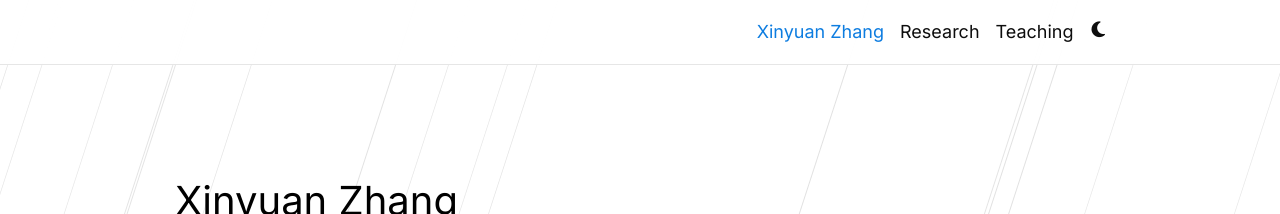
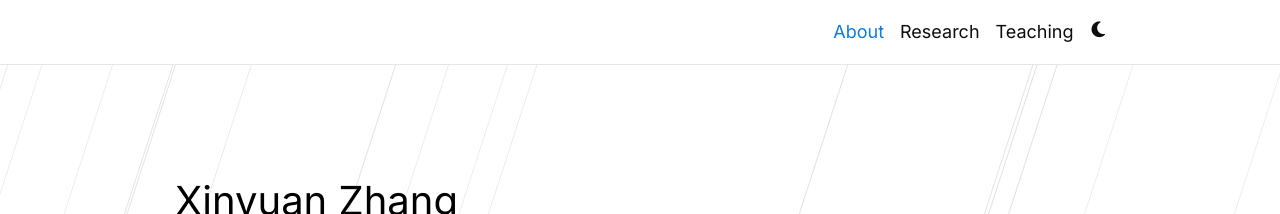
Before and after one commit to xyz2023ca/xyz2023ca.github.io, a Jekyll site: the page built from _pages/about.md, in a window 1280 px wide. Shown: the top 214 px of the page. Built offline with Jekyll 4.4.1, drawn with Linux system fonts in a browser that asks for light colours; full-size pictures stand in for the smaller copies a plugin makes; comment, search, counter and statistics services are not loaded; a style sheet for code colours, icons or effects is not loaded.

Commit message:
Update about.md

```diff
--- a/_pages/about.md
+++ b/_pages/about.md
@@ -1,6 +1,6 @@
 ---
 layout: about
-title: Xinyuan Zhang
+title: About
 permalink: /
 <!---      subtitle:  <a href='#'>Affiliations</a>.  Address. Contacts. Moto. Etc. --->
 
```
